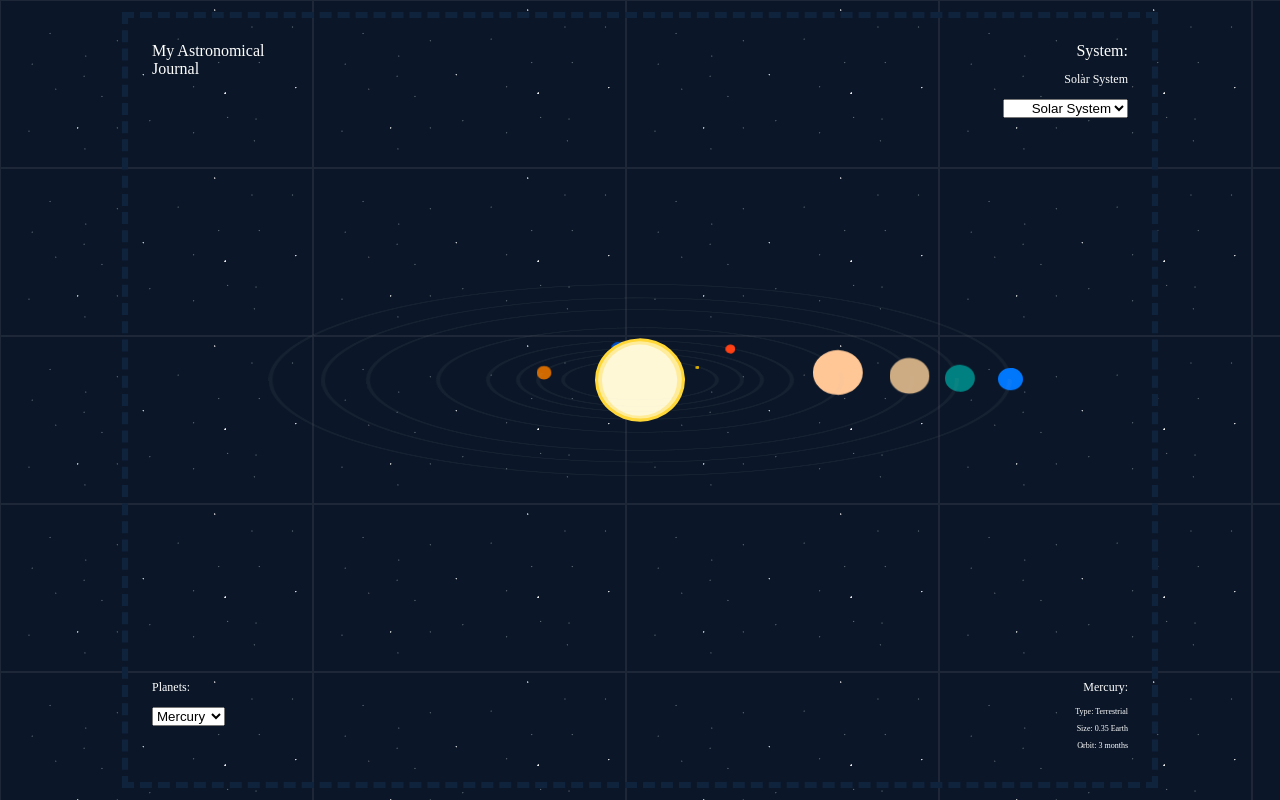
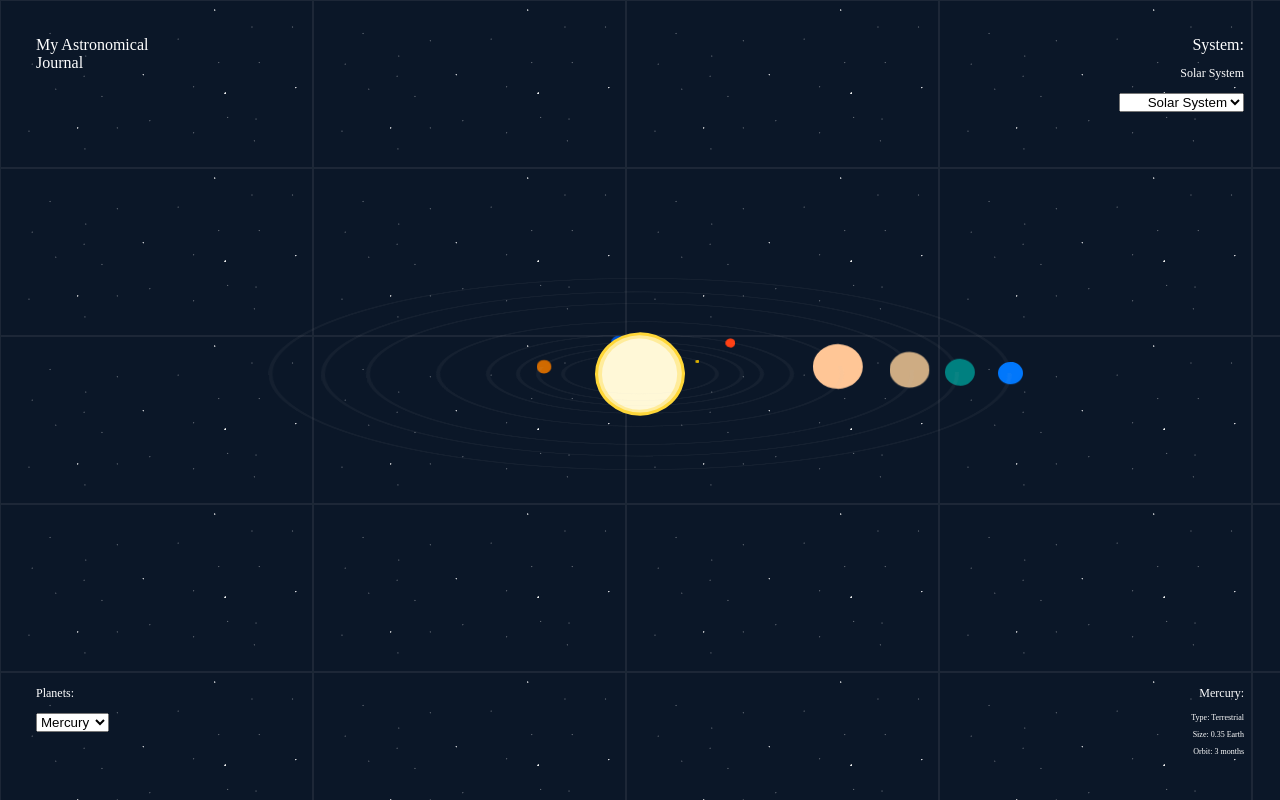
Before and after one commit to Jakku7/my-astronomical-journal, a Vue app: page / in a window 1280 px wide. Built offline with nearby package versions, Linux system fonts and the light colour scheme.

Commit message:
fix: remove frame from the app and remove max width

```diff
--- a/src/App.vue
+++ b/src/App.vue
@@ -86,9 +86,7 @@ body {
   text-align: center;
   color: #2c3e50;
   width: 100%;
-  max-width: 1024px;
   position: relative;
   margin: 12px auto;
-  border: 6px dashed #10233c;
 }
 </style>
```
Also changed, not shown: 18 other files (tests, documents, lock files or other folders).
